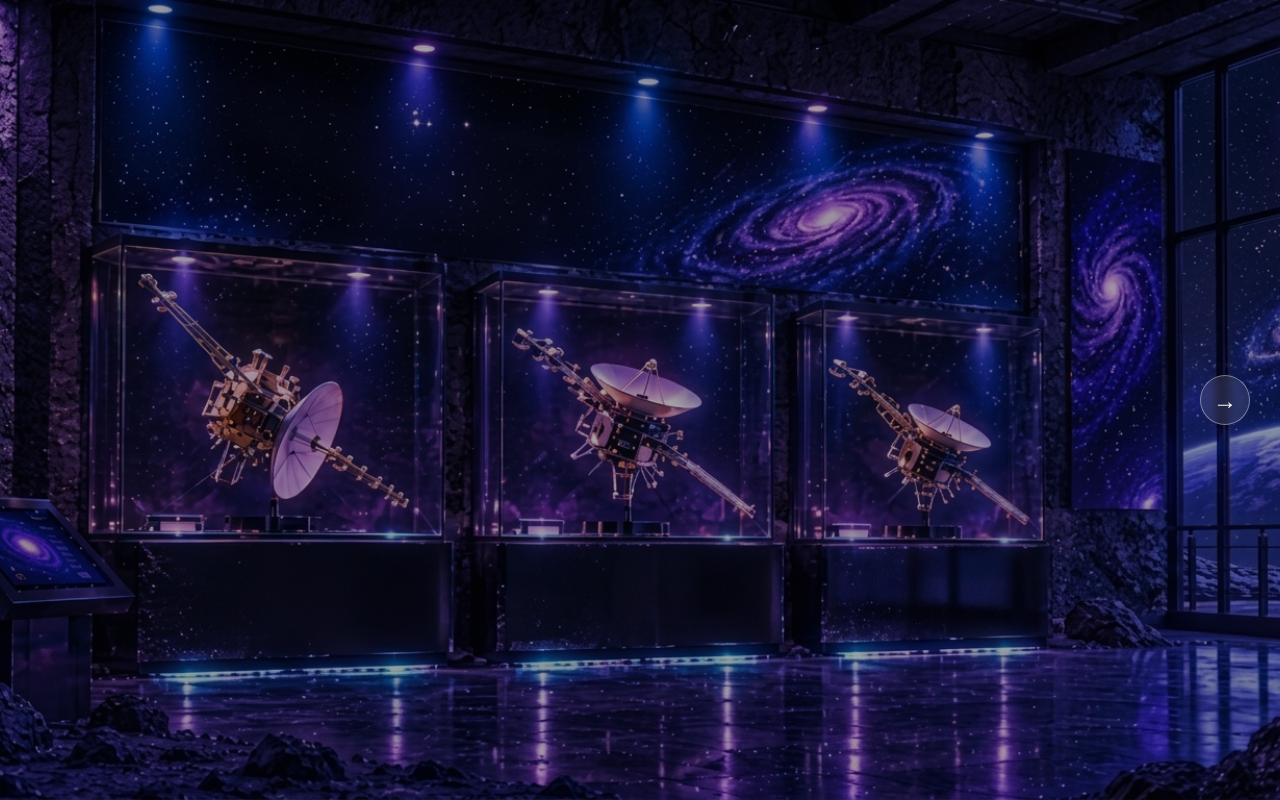
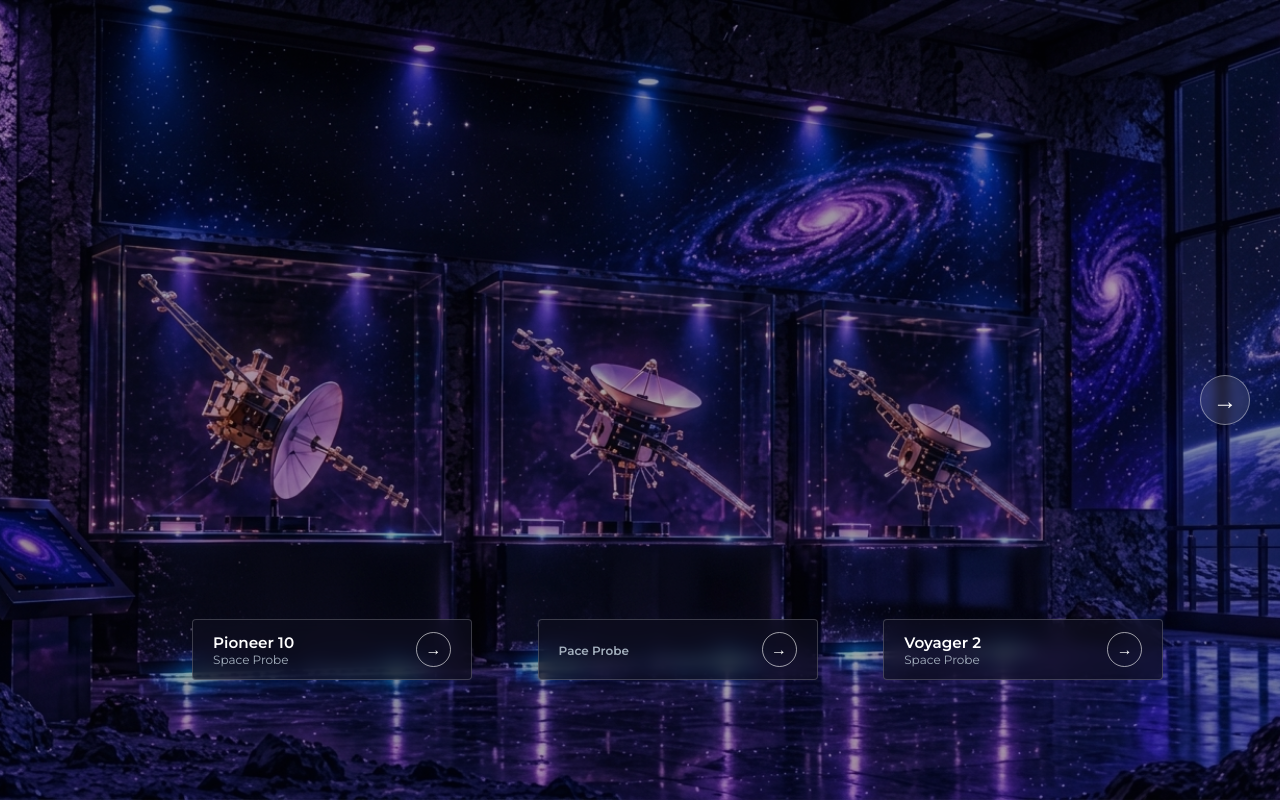
Before and after one commit to reemwalid526-cloud/stellar-minds-nasa-space-apps, a plain HTML site: page space.html in a window 1280 px wide. Drawn offline with Linux system fonts and the light colour scheme.

Commit message:
the three boxes

```diff
--- a/style.css
+++ b/style.css
@@ -169,3 +169,61 @@ body, html{
     background: rgba(255, 255, 255, 0.3);
     transform: translateY(-50%) scale(1.1);
 }
+
+.plaque{
+    position: absolute;
+    bottom:120px;
+    z-index:5;
+    display:flex;
+    justify-content: space-between;
+    align-items: center;
+    background:rgba(15, 15, 30, 0.65);
+    border:1px solid rgba(255, 255, 255, 0.2);
+    padding:12px 20px;
+    border-radius: 4px;
+    backdrop-filter: blur(8px);
+    width:280px;
+}
+
+.plaque-viking1, .plaque-pioneer, .plaque-apollo11, .plaque-apollo12 {left:15%;}
+.plaque-viking2, .plaque-voyager1, .plaque-curiosity, .plaque-prospector {left:42%;}
+.plaque-pathfinder, .plaque-voyager2, .plaque-opportunity, .plaque-lcross {left: 69%;}
+
+.plaque-kepler{left:15%;}
+.plaque-spitzer {left:42%;}
+.plaque-dawn{left: 69%;}
+
+.plaque-text{
+    display:flex;
+    flex-direction: column;
+}
+
+.rover-name{
+    font-family: 'Cinzel' serif;
+    font-size:0.95rem;
+    font-weight: 600;
+    color:#fff;
+}
+
+.rover-type{
+    font-size:0.75rem;
+    color:#a4b0be;
+}
+
+.circle-arrow-btn{
+    width:35px;
+    height:35px;
+    border-radius:50%;
+    border:1px solid rgba(255, 255, 255, 0.6);
+    display: flex;
+    justify-content: center;
+    align-items:center;
+    color:#fff;
+    text-decoration:none;
+    transition:all 0.3 ease;
+}
+
+.circle-arrow-btn:hover{
+    background:#fff;
+    color:#05050a;
+}
```
